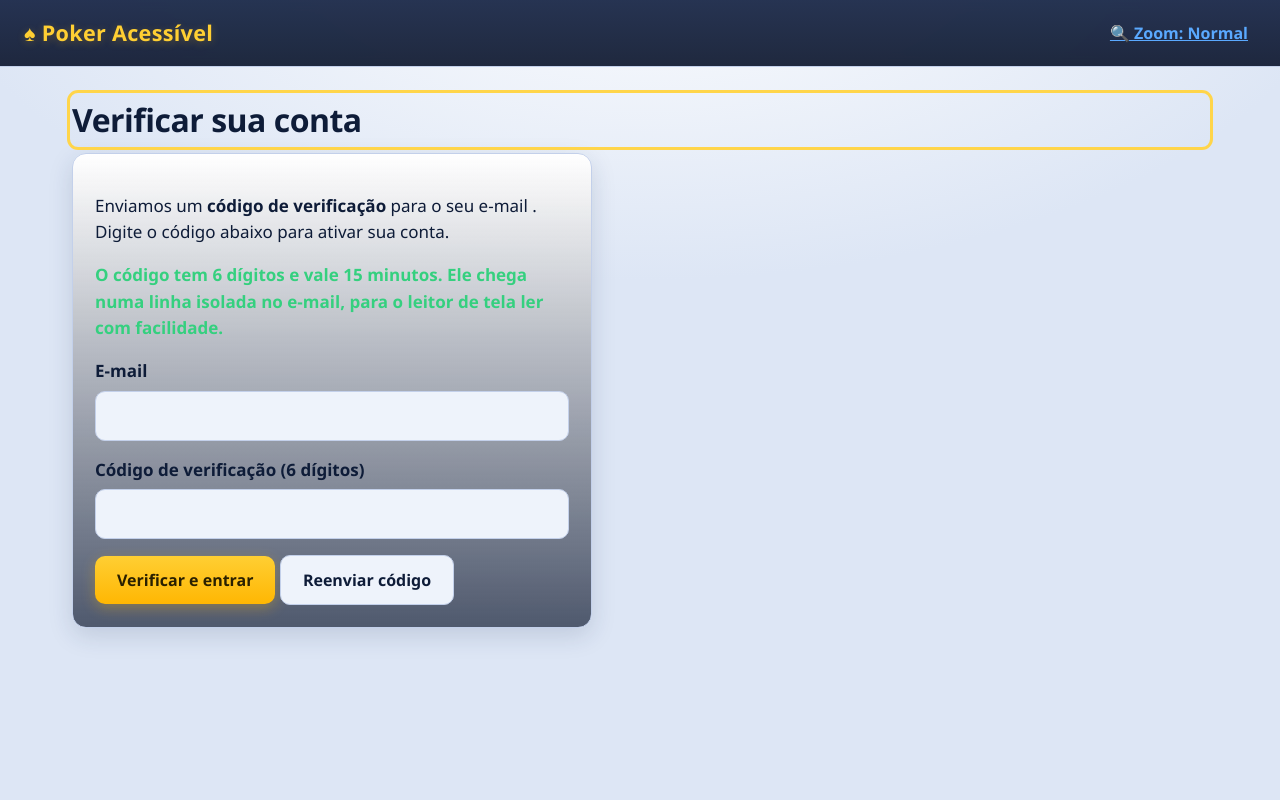
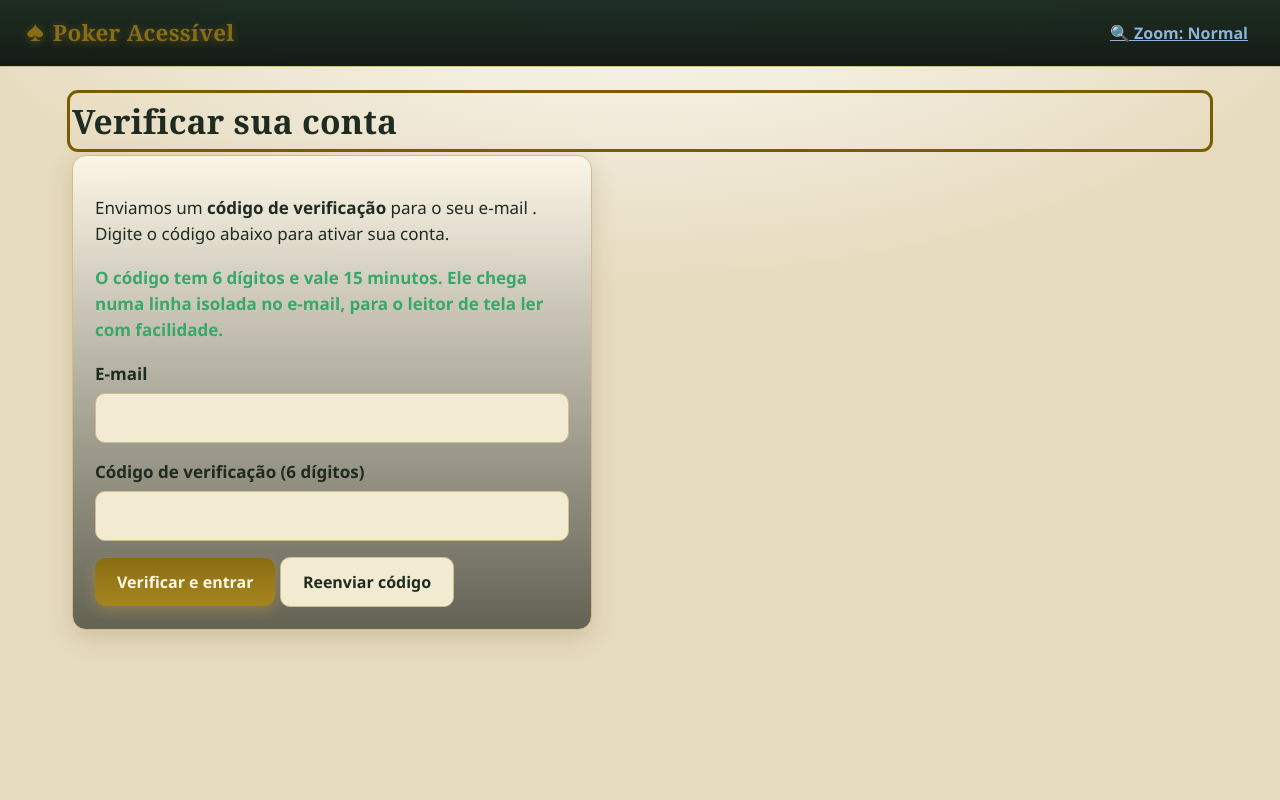
Before and after one commit to xandentro1-collab/poker-acessivel, a Flask app: page /verificar in a window 1280 px wide. Run offline with Flask 3, Linux system fonts and the light colour scheme; some libraries are stand-ins or nearby versions.

Commit message:
v0.33.0: identidade visual "Mesa de Veludo" (cassino de luxo)
Retema app.css (folha compartilhada -> todas as telas de uma vez):
- :root: paleta feltro verde-escuro (#0b120d), superfícies verdes, ouro
  (#d4af37) como primária, texto creme (#f4ecd6), borda gold-brown, foco ouro.
- Tipografia: --fonte-titulo serifada (Georgia stack) em h1/h2/h3 e .marca.
- Topo/marca em verde+ouro; .btn.perigo vinho; pote-badge/street-badge creme.
- Mesa: feltro verde mais rico + trilho madeira escura com fio de ouro; verso
  das cartas verde/madeira (era azul); cartas com preto quente.
- .assento/.vez/.tag.torneio/dealer atualizados p/ o novo ouro/verde.
- Modo claro (prefers-color-scheme) revisto: pergaminho creme + verde + ouro
  escuro (legível no claro). Removidas sobras de azul (#19,29,52 etc.).
Só aparência; alto contraste (amarelo/preto) segue em Configurações. 74 testes.

Co-Authored-By: Claude Opus 4.8 <noreply@anthropic.com>

```diff
--- a/web/static/app.css
+++ b/web/static/app.css
@@ -3,24 +3,26 @@
    Alto contraste, foco visível, respeita preferências do SO.
    ============================================================ */
 :root {
-  --bg: #0a0f1c;
-  --bg-grad: radial-gradient(1200px 600px at 50% -10%, #16233f 0%, #0a0f1c 60%);
-  --superficie: #131d34;
-  --superficie-2: #1b2949;
-  --superficie-3: #24365f;
-  --texto: #eef3ff;
-  --texto-fraco: #9fb0d4;
-  --primaria: #ffcf33;
-  --primaria-2: #ffb703;
-  --primaria-txt: #1a1400;
-  --verde: #35d07f;
-  --verde-escuro: #0f7a45;
-  --vermelho: #ff5c6c;
-  --azul: #5aa9ff;
-  --borda: #2c3d63;
-  --foco: #ffd54a;
-  --sombra: 0 10px 30px rgba(0,0,0,.45);
+  /* Tema "Mesa de Veludo": feltro verde escuro + ouro + creme (cassino à noite) */
+  --bg: #0b120d;
+  --bg-grad: radial-gradient(1200px 620px at 50% -12%, #123a26 0%, #0b120d 62%);
+  --superficie: #15271c;
+  --superficie-2: #1c3324;
+  --superficie-3: #264631;
+  --texto: #f4ecd6;
+  --texto-fraco: #c9b98f;
+  --primaria: #d4af37;
+  --primaria-2: #b7912a;
+  --primaria-txt: #201803;
+  --verde: #3aa76a;
+  --verde-escuro: #1c7a48;
+  --vermelho: #d05668;
+  --azul: #8ab4d8;
+  --borda: #47432a;
+  --foco: #f0d060;
+  --sombra: 0 12px 34px rgba(0,0,0,.55);
   --raio: 14px;
+  --fonte-titulo: Georgia, "Iowan Old Style", "Palatino Linotype", "Book Antiqua", "Times New Roman", serif;
 }
 
 * { box-sizing: border-box; }
@@ -54,14 +56,15 @@ body {
 .topo {
   display: flex; align-items: center; justify-content: space-between;
   gap: 16px; padding: 14px 24px;
-  background: linear-gradient(180deg, rgba(27,41,73,.95), rgba(19,29,52,.95));
+  background: linear-gradient(180deg, rgba(21,39,28,.96), rgba(11,18,13,.96));
   border-bottom: 1px solid var(--borda); flex-wrap: wrap;
   position: sticky; top: 0; z-index: 50; backdrop-filter: blur(6px);
 }
 .marca {
-  font-size: 1.35rem; font-weight: 900; letter-spacing: .3px;
+  font-family: var(--fonte-titulo);
+  font-size: 1.4rem; font-weight: 700; letter-spacing: .3px;
   color: var(--primaria); text-decoration: none;
-  text-shadow: 0 2px 8px rgba(255,183,3,.25);
+  text-shadow: 0 2px 10px rgba(212,175,55,.3);
 }
 .nav { display: flex; align-items: center; gap: 8px; flex-wrap: wrap; }
 .nav a {
@@ -76,9 +79,10 @@ body {
 
 main { max-width: 1180px; margin: 0 auto; padding: 28px 22px 72px; }
 
-h1 { font-size: 2rem; font-weight: 900; margin: 0 0 8px; letter-spacing: -.5px; }
-h2 { font-size: 1.3rem; font-weight: 800; }
-h3 { font-size: 1.05rem; font-weight: 700; }
+h1, h2, h3 { font-family: var(--fonte-titulo); }
+h1 { font-size: 2.1rem; font-weight: 700; margin: 0 0 8px; letter-spacing: .2px; }
+h2 { font-size: 1.35rem; font-weight: 700; }
+h3 { font-size: 1.08rem; font-weight: 700; }
 
 /* ---------- botões ---------- */
 .btn, button, input, select { font-family: inherit; font-size: 1rem; }
@@ -87,7 +91,7 @@ h3 { font-size: 1.05rem; font-weight: 700; }
   padding: 13px 22px; border-radius: 10px; border: none; cursor: pointer;
   font-weight: 800; text-decoration: none; transition: transform .06s, filter .15s;
   background: linear-gradient(180deg, var(--primaria), var(--primaria-2));
-  color: var(--primaria-txt); box-shadow: 0 4px 14px rgba(255,183,3,.3);
+  color: var(--primaria-txt); box-shadow: 0 4px 14px rgba(212,175,55,.32);
 }
 .btn:hover { filter: brightness(1.06); }
 .btn:active { transform: translateY(1px); }
@@ -96,15 +100,15 @@ h3 { font-size: 1.05rem; font-weight: 700; }
   border: 1px solid var(--borda); box-shadow: none;
 }
 .btn.secundaria:hover { background: var(--superficie-3); }
-.btn.perigo { background: linear-gradient(180deg, #ff6b7a, #e23b4d); color: #fff; box-shadow: 0 4px 14px rgba(226,59,77,.35); }
-.btn.sucesso { background: linear-gradient(180deg, #3ddc84, #15a35a); color: #05230f; box-shadow: 0 4px 14px rgba(53,208,127,.3); }
+.btn.perigo { background: linear-gradient(180deg, #b34a56, #7f2733); color: #fff5f0; box-shadow: 0 4px 14px rgba(127,39,51,.4); }
+.btn.sucesso { background: linear-gradient(180deg, #3aa76a, #1c7a48); color: #f2fff5; box-shadow: 0 4px 14px rgba(28,122,72,.35); }
 .btn.grande { padding: 16px 28px; font-size: 1.1rem; }
 .btn-link { background: none; border: none; color: var(--azul); cursor: pointer; text-decoration: underline; padding: 8px; font-weight: 600; }
 .btn[disabled] { opacity: .5; cursor: not-allowed; }
 
 /* ---------- cartões / forms ---------- */
 .cartao {
-  background: linear-gradient(180deg, var(--superficie), rgba(19,29,52,.7));
+  background: linear-gradient(180deg, var(--superficie), rgba(11,18,13,.6));
   border: 1px solid var(--borda); border-radius: var(--raio);
   padding: 22px; margin-bottom: 20px; box-shadow: var(--sombra);
 }
@@ -308,13 +312,15 @@ kbd {
 }
 @media (prefers-color-scheme: light) {
   :root {
-    --bg: #e9eef8; --bg-grad: radial-gradient(1200px 600px at 50% -10%, #ffffff 0%, #dde6f5 60%);
-    --superficie: #ffffff; --superficie-2: #eef3fb; --superficie-3: #dfe8f7;
-    --texto: #0e1c38; --texto-fraco: #4a5a80; --borda: #c3d0ea; --primaria-txt: #2a2000;
-    --sombra: 0 8px 24px rgba(30,50,90,.15);
+    --bg: #efe6cf; --bg-grad: radial-gradient(1200px 620px at 50% -12%, #ffffff 0%, #e7dbbe 62%);
+    --superficie: #fbf5e6; --superficie-2: #f3ead2; --superficie-3: #e9dcbb;
+    --texto: #1e2b21; --texto-fraco: #5f5a3f;
+    --primaria: #8a6d12; --primaria-2: #a5851f; --primaria-txt: #fff8e6;
+    --borda: #cdbd8f; --foco: #7a5c00;
+    --sombra: 0 8px 24px rgba(90,70,20,.18);
   }
-  .assento { background: linear-gradient(180deg, #ffffff, #f2f6fd); }
-  .pote-badge { background: rgba(0,0,0,.55); }
+  .assento { background: linear-gradient(180deg, #fbf5e6, #f1e7cf); }
+  .pote-badge { background: rgba(0,0,0,.55); color: #ffe9a8; }
 }
 
 /* ============================================================
```
Also changed, not shown: other parts of web/static/app.css (+22 -22 lines), MUDANCAS.md (+29 -0 lines).
